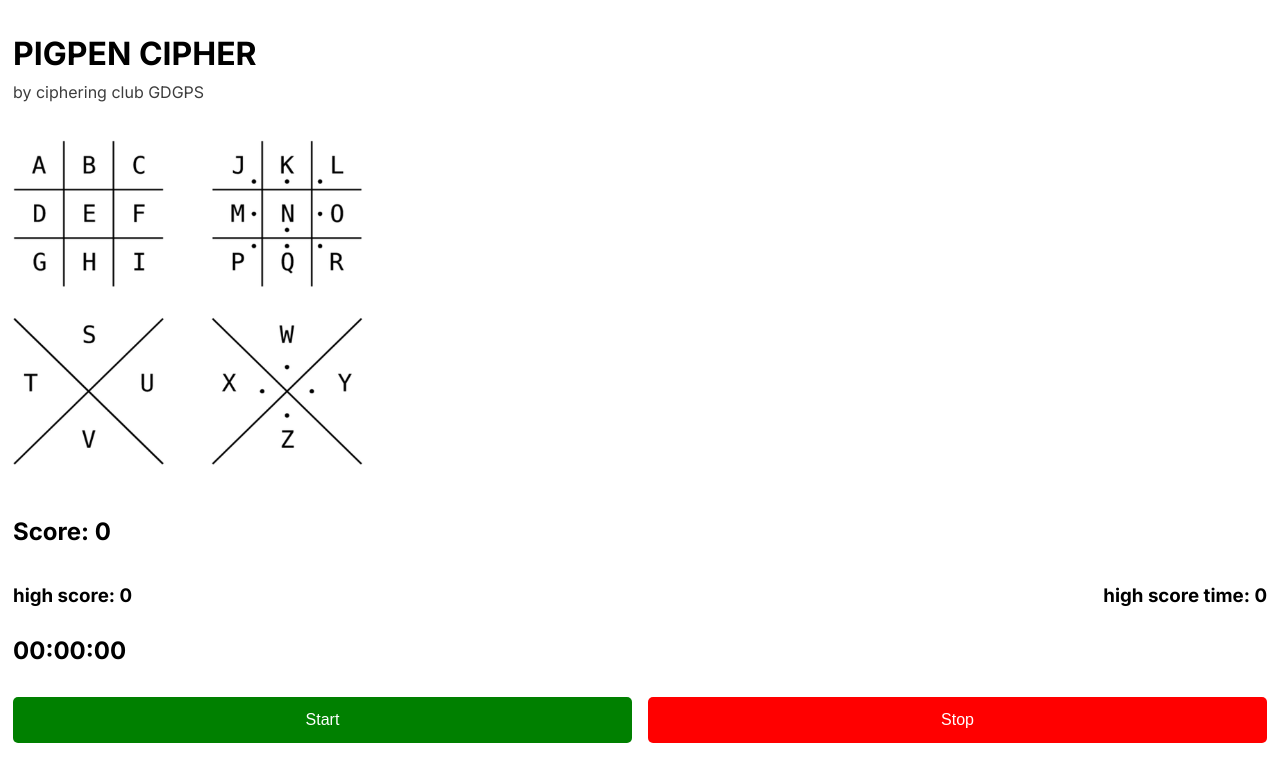
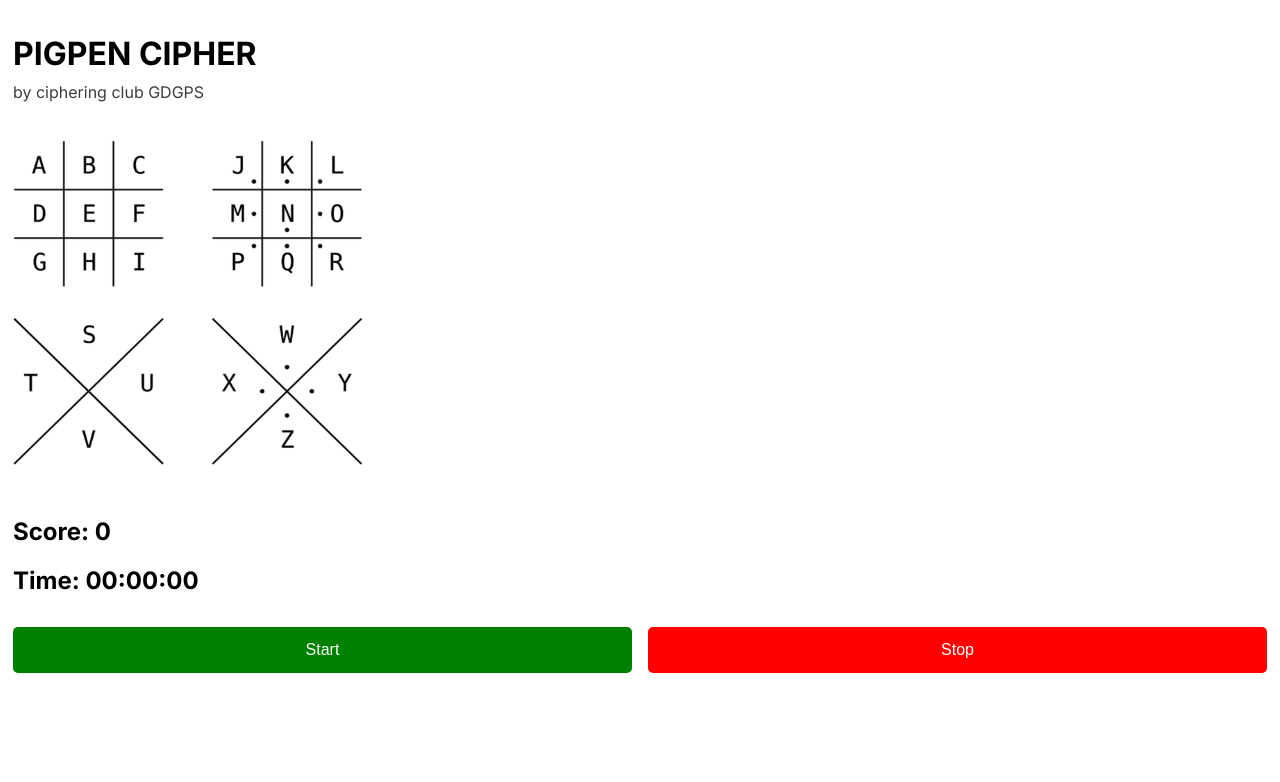
Before and after one commit to lakshayyadav-dev/club-pigpen, a Next.js app: page / in a window 1280 px wide. Shown: the top 782 px of the page. Built offline with nearby package versions, Linux system fonts and the light colour scheme.

Commit message:
removed high score

```diff
--- a/app/page.js
+++ b/app/page.js
@@ -17,15 +17,10 @@ export default function Home() {
 	const [score, setScore] = useState(0);
 	const [start, setStart] = useState(false);
 
-	const [highScore, setHighScore] = useState(0);
-	const [highScoreTime, setHighScoreTime] = useState(0);
-
 	const [time, setTime] = useState(0);
 	const [running, setRunning] = useState(false);
 
 	useEffect(() => {
-        const highScore = localStorage.getItem("highScore");
-        const highScoreTime = localStorage.getItem("highScoreTime");
 		let interval;
 		if (running) {
 			interval = setInterval(() => {
@@ -61,14 +56,6 @@ export default function Home() {
 	const stopGame = () => {
 		setStart(false);
 		setRunning(false);
-		if (score > highScore) {
-            alert("New highscore!!")
-			setHighScore(score);
-			localStorage.setItem("highScore", score);
-
-			setHighScoreTime("0" + Math.floor((time / 60000) % 60) + ":" + ("0" + Math.floor((time / 1000) % 60)).slice(-2) + ":" + ("0" + ((time / 10) % 100)).slice(-2));
-			localStorage.setItem("highScoreTime", "0" + Math.floor((time / 60000) % 60) + ":" + ("0" + Math.floor((time / 1000) % 60)).slice(-2) + ":" + ("0" + ((time / 10) % 100)).slice(-2));
-		}
 	};
 
 	return (
@@ -81,10 +68,8 @@ export default function Home() {
 
 			<div>
 				<h2>Score: {score}</h2>
-				<div className="highscoreData">
-					<h3> high score: {highScore}</h3> <h3>high score time: {highScoreTime}</h3>
-				</div>
 				<div className="numbers">
+                    Time: {" "}
 					<span>{("0" + Math.floor((time / 60000) % 60)).slice(-2)}:</span>
 					<span>{("0" + Math.floor((time / 1000) % 60)).slice(-2)}:</span>
 					<span>{("0" + ((time / 10) % 100)).slice(-2)}</span>
```
